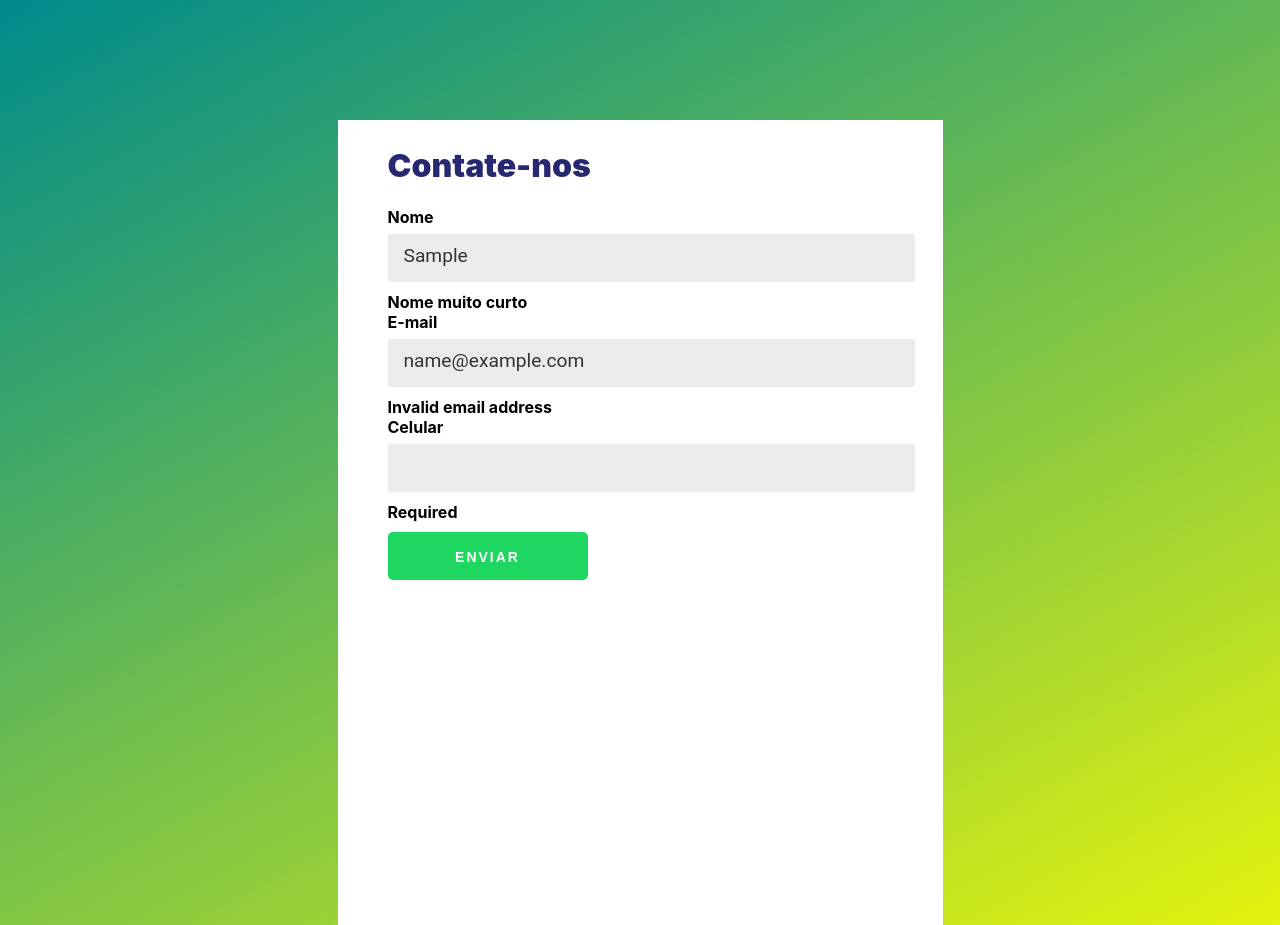
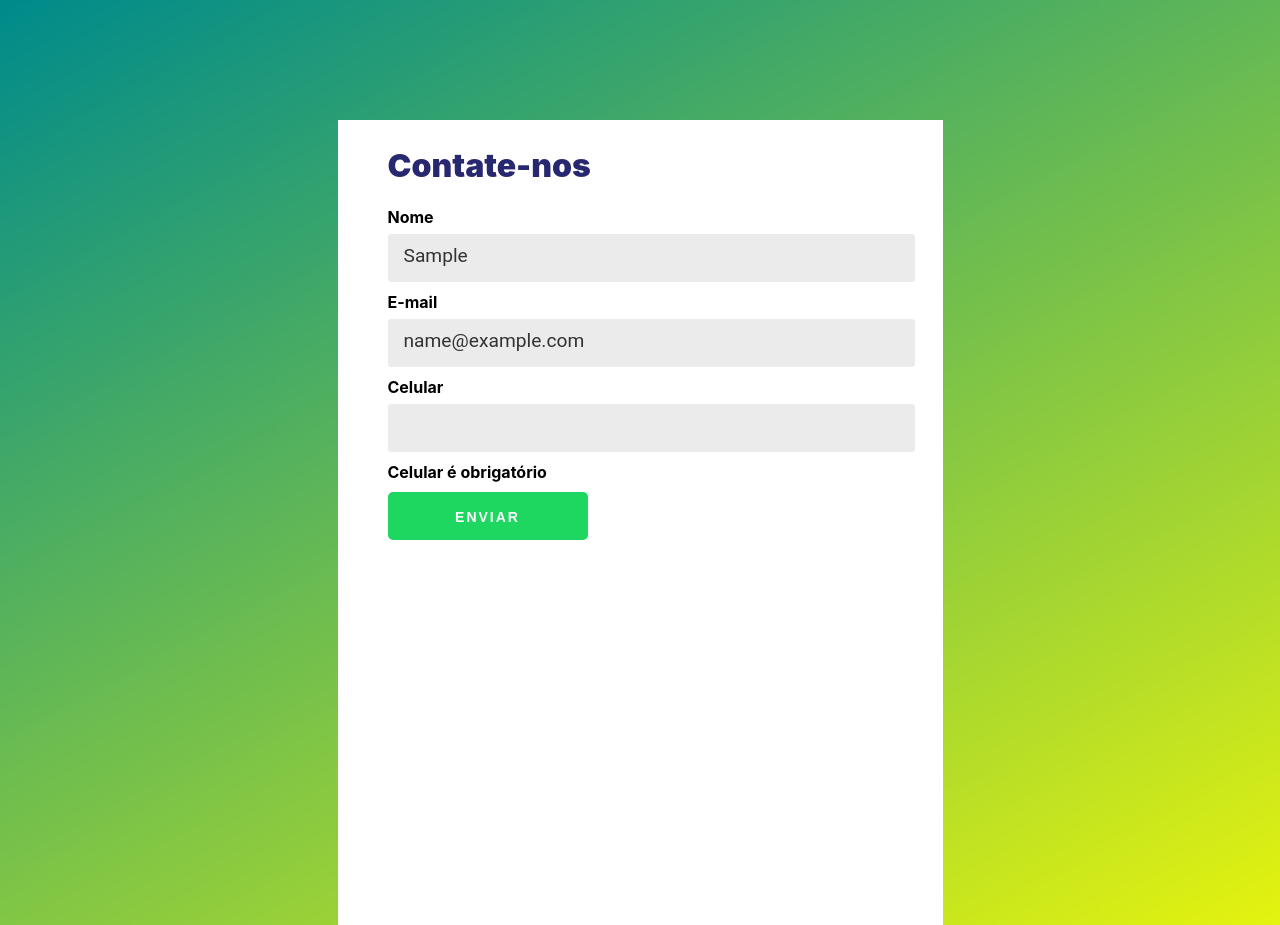
Before and after one commit to caiobarbosa881/react-contact-form, a React (Create React App) app: page / in a window 1280 px wide. Both pictures are taken after typing "Sample", "name@example.com", "Sample" into the empty fields and a click on the button "ENVIAR". Built offline with nearby package versions, Linux system fonts and the light colour scheme; a web font is replaced by a local one.

Commit message:
yup validation

```diff
--- a/src/components/MainForm.js
+++ b/src/components/MainForm.js
@@ -2,32 +2,16 @@ import React from 'react';
 import { useFormik } from 'formik';
 import './MainForm.css';
 import NumberFormat from 'react-number-format';
+import * as Yup from 'yup';
+
 
 
 function MainForm() {
 
-  const validate = values => {
-    const errors = {};
-    if (!values.nome) {
-      errors.nome = 'Required';
-    } else if (values.nome.length > 2) {
-      errors.nome = 'Nome muito curto';
-    }
+  const phoneMask = /^(\([0-9]{2}\))\s([0-9]{1})?([0-9]{4})-([0-9]{4})$/;
 
-    if (!values.email) {
-      errors.email = 'Required';
-    } else if (!/^[A-Z0-9._%+-]+@[A-Z0-9.-]+\.[A-Z]{2,4}$/i.test(values.celular)) {
-      errors.email = 'Invalid email address';
-    }
+  const cpfMask = /^(?:\+)[0-9]{2}\s?(?:\()[0-9]{2}(?:\))\s?[0-9]{4,5}(?:-)[0-9]{4}$/;
 
-    if (!values.celular) {
-      errors.celular = 'Required';
-    } else if (values.celular.length > 5) {
-      errors.celular = 'Email muito curto';
-    }
-
-    return errors;
-  };
 
   const formik = useFormik({
     initialValues: {
@@ -35,11 +19,21 @@ function MainForm() {
       email: '',
       celular: '',
     },
-    validate,
     onSubmit: values => {
       alert(JSON.stringify(values, null, 2));
-      console.log(values);
     },
+    validationSchema: Yup.object({
+
+      nome: Yup.string('Insira o Nome corretamente')
+      .min(2, 'Preencha mais de um caractere')
+      .required('Nome Obrigatório'),
+      email: Yup.string()
+      .email('Insira o E-mail corretamente')
+      .required('E-mail Obrigatório'),
+      celular: Yup.string()
+      .matches(phoneMask, 'Celular não é valido')
+      .required('Celular é obrigatório'),
+    }),
   });
   return (
     <form className='form-container' onSubmit={formik.handleSubmit}>
@@ -68,23 +62,22 @@ function MainForm() {
       />
       {formik.errors.email ? <div>{formik.errors.email}</div> : null}
 
-
       <label htmlFor="celular">Celular</label>
       <NumberFormat
-        format="(##) #####-####"
+        format={'(##) #####-####'}
         className='input'
         id="celular"
         name="celular"
-        type="text"
+        type='text'
         onChange={formik.handleChange}
         onBlur={formik.handleBlur}
         value={formik.values.celular}
       />
-      {formik.errors.email ? <div>{formik.errors.celular}</div> : null}
+      {formik.errors.celular ? <div>{formik.errors.celular}</div> : null}
 
       <button type="submit">Enviar</button>
     </form>
-  );
-};
+  )
+}
 
 export default MainForm;
```
